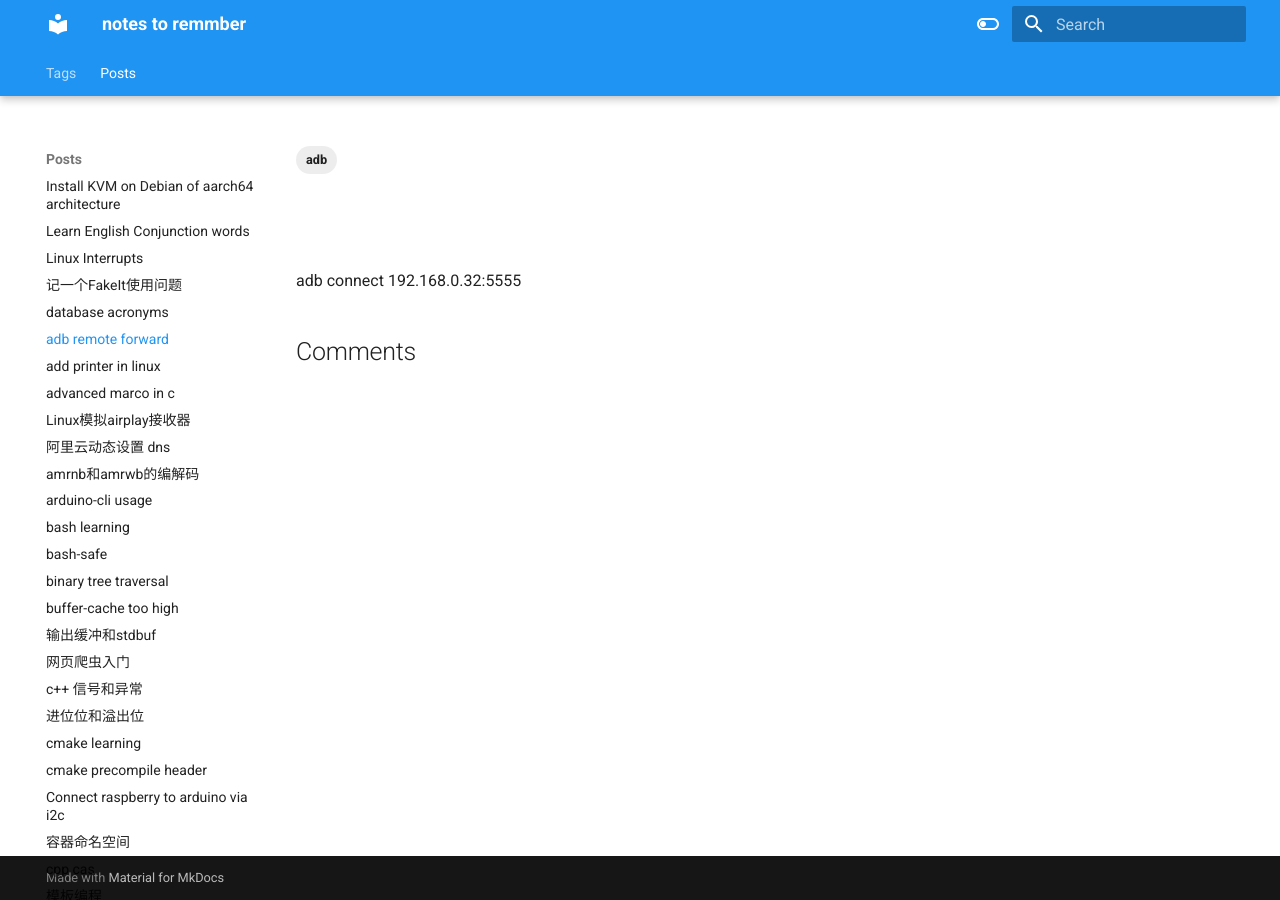
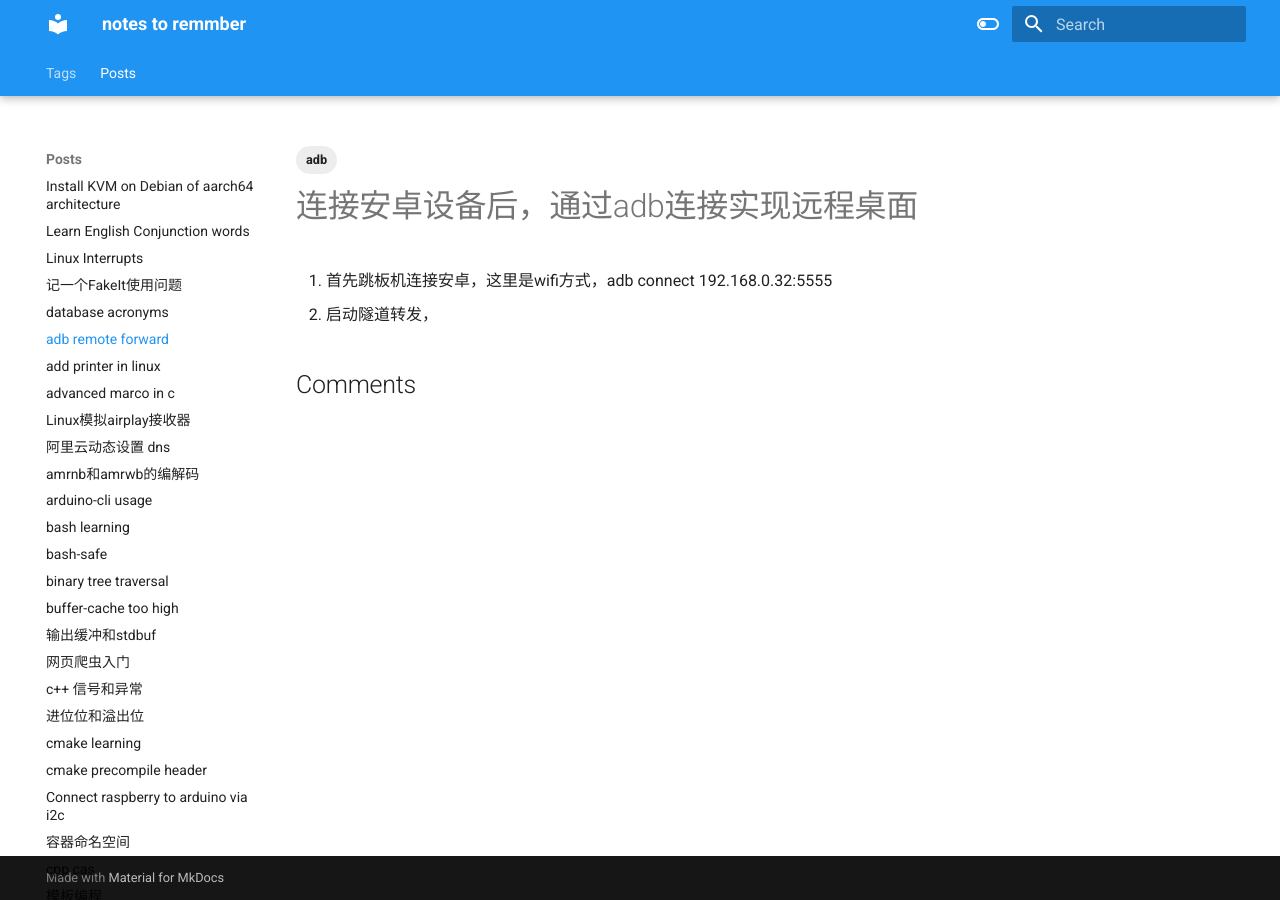
Before and after one commit to energygreek/notes, an MkDocs documentation site: the page built from docs/posts/adb remote forward.md, in a window 1280 px wide. Built offline with MkDocs 1.6.1 and Material for MkDocs 9.7.7, drawn with Linux system fonts in a browser that asks for light colours; comment, search, counter and statistics services are not loaded.

Commit message:
Apr 24, 2025, 5:57 PM

```diff
--- a/docs/posts/adb remote forward.md
+++ b/docs/posts/adb remote forward.md
@@ -5,6 +5,7 @@ date: 2025-04-24 17:53:37
 tags: [adb]
 ---
 
-#
+# 连接安卓设备后，通过adb连接实现远程桌面
 
-adb connect 192.168.0.32:5555
+1. 首先跳板机连接安卓，这里是wifi方式，adb connect 192.168.0.32:5555
+2. 启动隧道转发，
```
